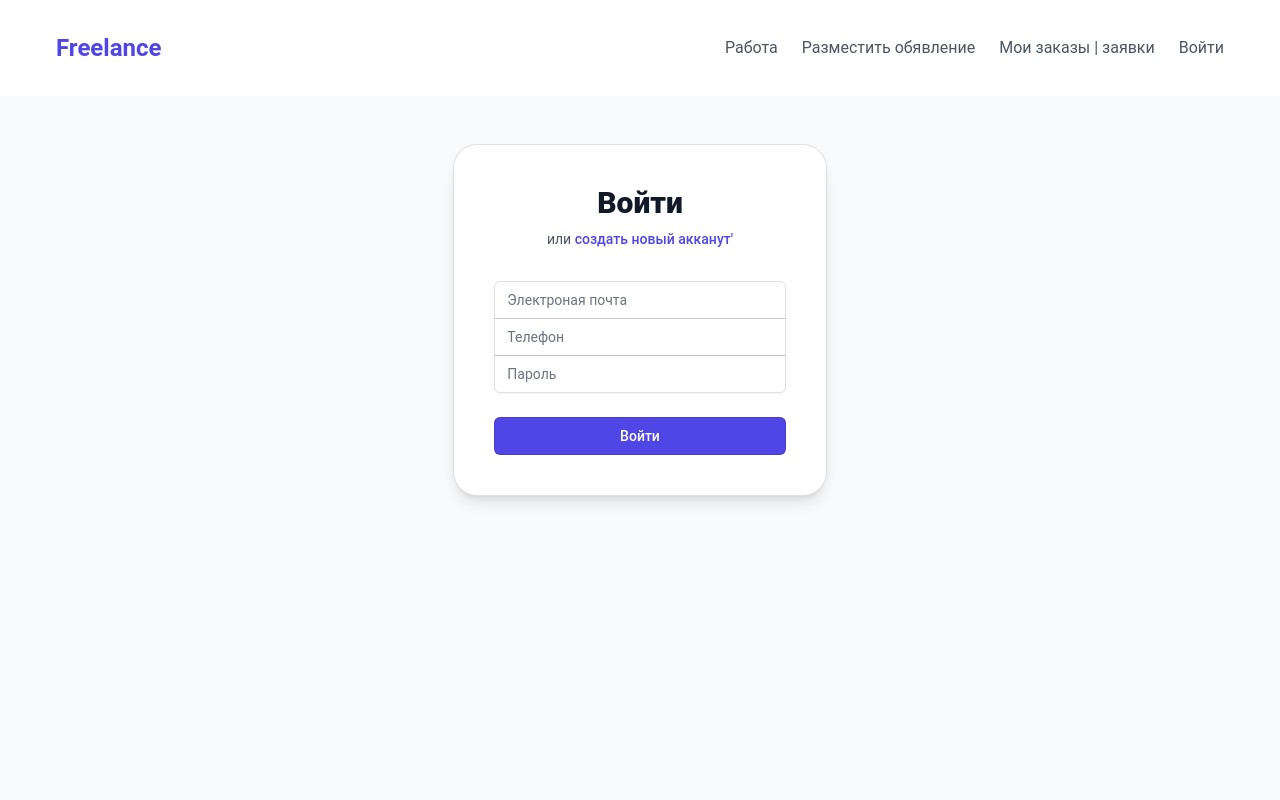
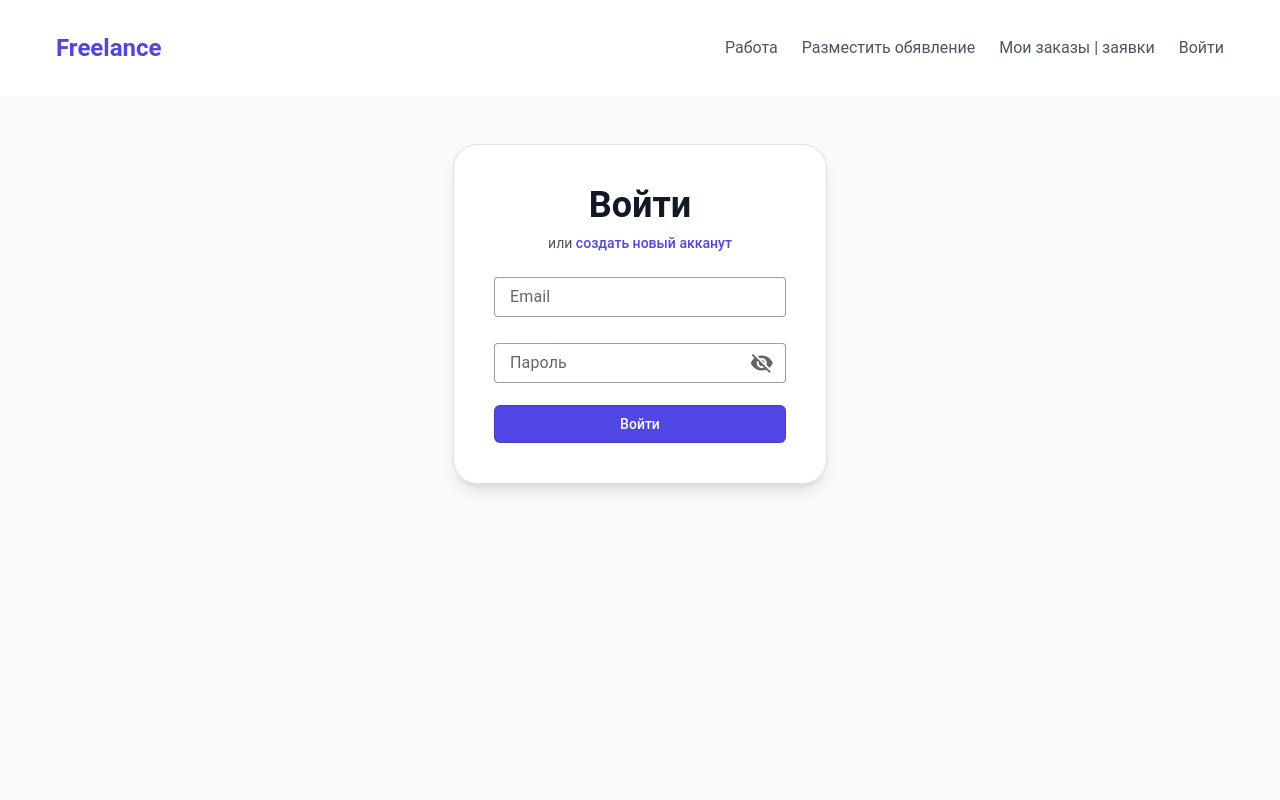
Before and after one commit to SaveliyShutov/freelance, a Nuxt app: page /sign in a window 1280 px wide. Shown: the top 800 px of the page. Built offline with nearby package versions, Linux system fonts and the light colour scheme; no server answers.

Commit message:
fix refresh token user

```diff
--- a/api/AuthApi.ts
+++ b/api/AuthApi.ts
@@ -2,17 +2,17 @@ export default {
   registration(user: any): Promise<any> {
     return useApiFetch('/auth/registration', { method: 'POST', body: user })
   },
+  login(email: string, password: string): Promise<any> {
+    return useApiFetch('/auth/login', { method: 'POST', body: { email, password } })
+  },
+  refresh(): Promise<any> {
+    return useApiFetch('/auth/refresh', { method: 'GET' })
+  },
+  logout(): Promise<any> {
+    return useApiFetch('/auth/logout', { method: 'POST' })
+  },
   // //   registerStudent(user: any): Promise<any> {
   // //     return useApiFetch('/auth/register-student', { method: 'POST', body: user })
-// //   },
-// //   login(email: string, password: string): Promise<any> {
-// //     return useApiFetch('/auth/login', { method: 'POST', body: { email, password } })
-// //   },
-// //   refresh(): Promise<any> {
-// //     return useApiFetch('/auth/refresh', { method: 'GET' })
-// //   },
-// //   logout(): Promise<any> {
-// //     return useApiFetch('/auth/logout', { method: 'POST' })
   // //   },
   // //   updateUser(user: any, userId: string): Promise<any> {
   // //     return useApiFetch('/auth/update', { method: 'POST', body: { user, userId } })
--- a/app.vue
+++ b/app.vue
@@ -1,3 +1,6 @@
+<script setup lang="ts">
+console.log(useAuth().user)
+</script>
 <template>
   <v-app>
     <NuxtLayout>
--- a/components/StarsRating.vue
+++ b/components/StarsRating.vue
@@ -4,6 +4,6 @@ const userstore = useAuth();
 <template>
     <div class="flex items-center justify-center mt-3 bg-amber-50 px-3 py-1 rounded-full max-w-fit">
         <i class="mdi mdi-star text-amber-600 mr-1"></i>
-        <span class="text-amber-700 font-medium">{{ userstore.user.rating }}/5</span>
+        <span class="text-amber-700 font-medium">{{ userstore?.user?.rating }}/5</span>
     </div>
 </template>
--- a/middleware/employer.ts
+++ b/middleware/employer.ts
@@ -1,11 +1,11 @@
 export default defineNuxtRouteMiddleware(async (to, from) => {
   let authStore = useAuth()
-  // let isAuth = await authStore.checkAuth()
+  let isAuth = !!authStore.user
 
-  // if (isAuth) {
+  if (isAuth) {
     if (authStore.user?.role === 'employer') {
       return true;
     }
-  // }
+  }
   return abortNavigation();
 })
--- a/middleware/worker.ts
+++ b/middleware/worker.ts
@@ -1,11 +1,11 @@
 export default defineNuxtRouteMiddleware(async (to, from) => {
   let authStore = useAuth()
-  // let isAuth = await authStore.checkAuth()
+  let isAuth = !!authStore.user
 
-  // if (isAuth) {
+  if (isAuth) {
     if (authStore.user?.role === 'worker') {
       return true;
     }
-  // }
+  }
   return abortNavigation();
 })
--- a/pages/sign.vue
+++ b/pages/sign.vue
@@ -1,19 +1,38 @@
-<script setup>
-const email = ref('')
-const password = ref('')
-const phone = ref('')
-const isSignUp = ref(false)
+<script setup lang="ts">
+import { useField, useForm } from 'vee-validate';
 
-const router = useRoute()
+const router = useRouter()
+const auth = useAuth()
 
-const handleSubmit = () => {
-  // Handle form submission here
-  console.log('Form submitted:', {
-    email: email.value,
-    password: password.value,
-    type: isSignUp.value ? 'signup' : 'signin'
-  })
-}
+const { meta, handleSubmit, handleReset } = useForm({
+  validationSchema: {
+    password(value: string) {
+      if (value?.length >= 8) return true
+      return 'нужно 8 символов'
+    },
+    email(value: string) {
+      if (/^[\w-\.]+@([\w-]+\.)+[\w-]{2,4}$/g.test(value)) return true
+      return 'неправильный формат email'
+    },
+  },
+})
+
+const email = useField('email')
+const password = useField('password')
+let show_password = ref(false)
+
+let loading = ref(false)
+
+const login = handleSubmit(async values => {
+  loading.value = true
+
+  let res = await auth.login(values.email, values.password)
+
+  loading.value = false
+  if (res?.status?.value == "success") {
+    router.push(`/${auth.user?.role}`)
+  }
+})
 </script>
 <template>
   <v-container class="min-h-screen flex justify-center py-12">
@@ -21,44 +40,31 @@ const handleSubmit = () => {
       <v-col cols="12" sm="8" md="6" lg="4">
         <div class="space-y-8 bg-white p-10 rounded-xl shadow-lg border border-gray-100">
           <div>
-            <h2 class="text-center text-3xl font-extrabold text-gray-900">Войти
+            <h2 class="text-4xl font-bold text-gray-900 text-center">Войти
             </h2>
             <p class="mt-2 text-center text-sm text-gray-600">
               или
               <NuxtLink to="/reg" class="font-medium text-indigo-600 hover:text-indigo-500">
-                создать новый акканут'
+                создать новый акканут
               </NuxtLink>
             </p>
           </div>
-          <form class="space-y-6" @submit.prevent="handleSubmit">
-            <div class="rounded-md shadow-sm -space-y-px">
-              <div>
-                <label for="email-address" class="sr-only">Электроная почта</label>
-                <input id="email-address" name="email" type="email" required v-model="email"
-                  class="appearance-none rounded-none relative block w-full px-3 py-2 border border-gray-300 placeholder-gray-500 text-gray-900 rounded-t-md focus:outline-none focus:ring-indigo-500 focus:border-indigo-500 focus:z-10 sm:text-sm"
-                  placeholder="Электроная почта" />
-              </div>
-              <div v-if="!isSignUp">
-                <label for="phone" class="sr-only">Телефон</label>
-                <input id="phone" name="phone" type="phone" required v-model="phone"
-                  class="appearance-none rounded-none relative block w-full px-3 py-2 border border-gray-300 placeholder-gray-500 text-gray-900 focus:outline-none focus:ring-indigo-500 focus:border-indigo-500 focus:z-10 sm:text-sm"
-                  placeholder="Телефон" />
-              </div>
-              <div>
-                <label for="password" class="sr-only">Пароль</label>
-                <input id="password" name="password" type="password" required v-model="password"
-                  class="appearance-none rounded-none relative block w-full px-3 py-2 border border-gray-300 placeholder-gray-500 text-gray-900 rounded-b-md focus:outline-none focus:ring-indigo-500 focus:border-indigo-500 focus:z-10 sm:text-sm"
-                  placeholder="Пароль" />
-              </div>
-            </div>
+          <v-form class="mt-6 w-100" @submit.prevent="login">
+            <v-text-field label="Email" type="email" placeholder="vasya@ya.ru" v-model="email.value.value"
+              :error-messages="email.errors.value" variant="outlined" density="compact" class="w-100 mt-1" />
+
+            <v-text-field label="Пароль" v-model="password.value.value"
+              :append-inner-icon="show_password ? 'mdi-eye' : 'mdi-eye-off'"
+              @click:append-inner="show_password = !show_password" :type="show_password ? 'text' : 'password'"
+              :error-messages="password.errorMessage.value" variant="outlined" density="compact" class="w-100 mt-1" />
 
             <div>
-              <button type="submit"
+              <button type="submit" :disabled="!meta.valid" :loading="loading"
                 class="group relative w-full flex justify-center py-2 px-4 border border-transparent text-sm font-medium rounded-md text-white bg-indigo-600 hover:bg-indigo-700 focus:outline-none focus:ring-2 focus:ring-offset-2 focus:ring-indigo-500">
                 Войти
               </button>
             </div>
-          </form>
+          </v-form>
         </div>
       </v-col>
     </v-row>
--- /dev/null
+++ b/plugins/auth.ts
@@ -0,0 +1,3 @@
+export default defineNuxtPlugin(async (nuxtApp) => {
+  await useAuth().checkAuth()
+})
--- a/stores/auth.ts
+++ b/stores/auth.ts
@@ -5,42 +5,6 @@ import type { User } from "../types/user.interface"
 
 export const useAuth = defineStore('auth', () => {
   let user = ref<User | null>()
-  user.value = {
-    _id: '1',
-    name: 'sanya',
-    surname: 'tomilov',
-    email: 'sanya@gmail.com',
-    password: '12345678',
-    address: 'Пермь, Дзержинский район',
-    description: 'отвественый и приятный в общении',
-    role: 'employer',
-    avatars: [''],
-    rating: 4.5,
-    phone: '89226945621',
-    orders: [
-      {
-        _id: '1',
-        title: 'Уборка снега',
-        organization: 'ООО Жек',
-        date: '2024-04-05',
-        workingHours: '08.00-12.00',
-        duration: 6,
-        adress: 'Пермь, ул. петропавловская д 21',
-        description: 'Работу выполнил на отлично',
-        salaryRange: 500,
-        applications: [
-          {
-            _id: '1',
-            workerName: 'John Doe',
-            worker: 'sanya',
-            status: 'Pending',
-            avatar: 'https://ui-avatars.com/api/?name=John+Doe&background=c7d2fe&color=4f46e5',
-            rating: 4.5
-          },
-        ]
-      },
-    ]
-  }
 
   async function registration(user: any): Promise<boolean> {
     try {
@@ -54,102 +18,52 @@ export const useAuth = defineStore('auth', () => {
     }
   }
 
-  // async function registration(data: any): Promise<boolean> {
-  //   try {
-  //     const response = await AuthAPI.registration(data)
-  //     if (response.data.value) {
-  //       user.value = response.data.value.user
-  //     }
-  //     return true
-  //   } catch {
-  //     return false
-  //   }
-  // }
+  async function login(email: string, password: string) {
+    try {
+      const response = await AuthAPI.login(email, password)
+      if (response.data.value) {
+        user.value = response.data.value.user
+      }
+      return response
+    } catch {
+      return false
+    }
+  }
 
+  async function checkAuth(): Promise<boolean> {
+    try {
+      if (user.value?._id) {
+        return true
+      }
+      const response = await AuthAPI.refresh()
 
-  // async function registerStudent(user: any): Promise<boolean> {
-  //   try {
-  //     const response = await AuthAPI.registerStudent(user)
-  //     if (response.data.value) {
-  //       console.log(response);
-  //     }
-  //     return true
-  //   } catch {
-  //     return false
-  //   }
-  // }
+      if (response.data.value?._id) {
+        user.value = response.data.value
+        return true
+      } else {
+        return false
+      }
+    } catch (error) {
+      await logout()
+      return false
+    }
+  }
 
-  // async function login(email: string, password: string) {
-  //   try {
-  //     const response = await AuthAPI.login(email, password)
-  //     if (response.data.value) {
-  //       user.value = response.data.value.user
-  //     }
-  //     return response
-  //   } catch {
-  //     return false
-  //   }
-  // }
+  async function logout(): Promise<any> {
+    try {
+      let res = await AuthAPI.logout()
 
-  // async function checkAuth(): Promise<boolean> {
-  //   try {
-  //     if (user.value?._id) {
-  //       return true
-  //     }
-  //     const response = await AuthAPI.refresh()
-
-  //     if (response.data.value?._id) {
-  //       user.value = response.data.value
-  //       return true
-  //     } else {
-  //       return false
-  //     }
-  //   } catch (error) {
-  //     await logout()
-  //     return false
-  //   }
-  // }
+      user.value = null
+      useRouter().push('/')
+      return res
+    } catch { }
+  }
 
   // async function getAllUsers(): Promise<any> {
   //   try {
   //     return await AuthAPI.getAllUsers()
   //   } catch (error) {
   //     console.log(error);
-  //   }
-  // }
-
-  // async function checkAdmin(): Promise<boolean | undefined> {
-  //   try {
-  //     if (!user.value?._id) {
-  //       const response = await AuthAPI.refresh()
-  //       if (response.data.value?._id) {
-  //         user.value = response.data.value
-  //       }
-  //     }
-
-  //     //array.some() проверяет, удовлетворяет ли хотя бы один элемент массива условию
-  //     const hasAdminRole = user?.value?.roles.some(role => role === 'admin');
-  //     return hasAdminRole
-  //   } catch (error) {
-  //     await logout()
-  //     return false
-  //   }
-  // }
-  // async function checkManager(): Promise<boolean | undefined> {
-  //   try {
-  //     if (!user.value?._id) {
-  //       const response = await AuthAPI.refresh()
-  //       if (response.data.value?._id) {
-  //         user.value = response.data.value
-  //       }
-  //     }
-
-  //     //array.some() проверяет, удовлетворяет ли хотя бы один элемент массива условию
-  //     const hasManagerRole = user?.value?.roles.some(role => role === 'manager');
-  //     return hasManagerRole
-  //   } catch (error) {
-  //     await logout()
-  //     return false
   //   }
   // }
 
@@ -202,9 +116,12 @@ export const useAuth = defineStore('auth', () => {
   return {
     // variables
     user,
-    registration
+    registration,
+    login,
+    checkAuth,
+    logout,
     // functions
-    //  registration, login, checkAuth, logout,
+    //  registration, login,
     // updateUser, sendResetLink, resetPassword, registerStudent,
     // getAllUsers, uploadAvatar,
   }
```
Also changed, not shown: middleware/auth.ts (+5 -7 lines), middleware/guest.ts (+5 -6 lines), middleware/layout.global.ts (+3 -12 lines), pages/reg.vue (+11 -11 lines). Lines whose indentation alone changed are shown as unchanged.
